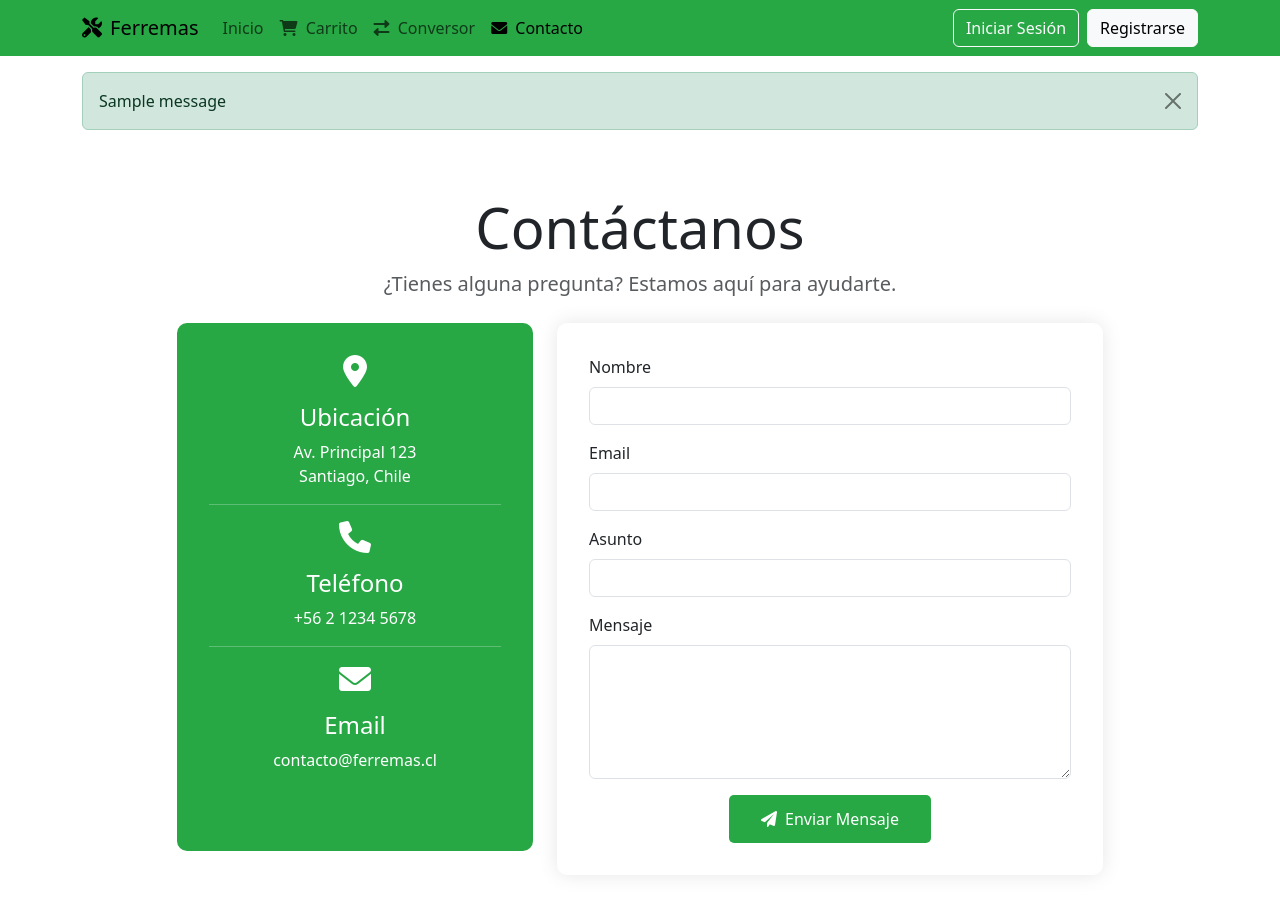
After one commit to maricons/FERREMAS, a Flask app: page /contacto in a window 1280 px wide. The commit adds this page. Run offline with Flask 3, Linux system fonts and the light colour scheme; tables that the repository leaves empty hold one stand-in row (values such as "Sample post"); one stand-in notice (Sample message) is shown; parts of the project's set-up code (start-up, migrations or seed data) failed here and were passed over.

Commit message:
Añadido contacto

```diff
--- a/flask-app/app.py
+++ b/flask-app/app.py
@@ -726,6 +726,50 @@ def get_currencies():
     except Exception as e:
         return jsonify({'error': 'Error interno del servidor'}), 500
 
+# Rutas para el contacto
+@app.route('/contacto')
+def contact_page():
+    user = session.get('user') if 'user' in session else None
+    return render_template('contact.html', user=user)
+
+@app.route('/api/contact', methods=['POST'])
+def send_contact_email():
+    try:
+        data = request.get_json()
+
+        if not data:
+            return jsonify({'error': 'No se recibieron datos'}), 400
+
+        required_fields = ['name', 'email', 'subject', 'message']
+        for field in required_fields:
+            if not data.get(field):
+                return jsonify({'error': f'El campo {field} es requerido'}), 400
+
+        # Crear el mensaje
+        msg = Message(
+            subject=f"Contacto Ferremas: {data['subject']}",
+            recipients=[os.getenv('MAIL_DEFAULT_SENDER')],
+            reply_to=data['email']
+        )
+
+        # Renderizar el template HTML
+        html = render_template(
+            'email/contact.html',
+            name=data['name'],
+            email=data['email'],
+            subject=data['subject'],
+            message=data['message']
+        )
+
+        msg.html = html
+        mail.send(msg)
+
+        return jsonify({'message': 'Mensaje enviado correctamente'}), 200
+
+    except Exception as e:
+        logger.error(f"Error al enviar correo de contacto: {str(e)}")
+        return jsonify({'error': 'Error al enviar el mensaje'}), 500
+
 # SIEMPRE DEBE ESTAR AL FINAL O EL PROGRAMA NO FUNCIONA
 if __name__ == '__main__':
     # Crear las tablas si no existen
--- a/flask-app/templates/base.html
+++ b/flask-app/templates/base.html
@@ -38,6 +38,12 @@
                             Conversor
                         </a>
                     </li>
+                    <li class="nav-item">
+                        <a class="nav-link {% if request.endpoint == 'contact_page' %}active{% endif %}" href="/contacto">
+                            <i class="fas fa-envelope me-1"></i>
+                            Contacto
+                        </a>
+                    </li>
                 </ul>
                 <div class="d-flex">
                     {% if user %}
--- /dev/null
+++ b/flask-app/templates/contact.html
@@ -0,0 +1,235 @@
+{% extends "base.html" %}
+
+{% block title %}Contacto - Ferremas{% endblock %}
+
+{% block extra_css %}
+<style>
+    .contact-card {
+        background: white;
+        border-radius: 10px;
+        box-shadow: 0 0 20px rgba(0,0,0,0.1);
+        padding: 2rem;
+    }
+
+    .contact-info {
+        background-color: var(--primary-color);
+        color: white;
+        border-radius: 10px;
+        padding: 2rem;
+    }
+
+    .contact-icon {
+        font-size: 2rem;
+        margin-bottom: 1rem;
+    }
+
+    .form-control:focus {
+        border-color: var(--primary-color);
+        box-shadow: 0 0 0 0.2rem rgba(var(--primary-color-rgb), 0.25);
+    }
+
+    .btn-contact {
+        background-color: var(--primary-color);
+        color: white;
+        padding: 0.75rem 2rem;
+        border: none;
+        border-radius: 5px;
+        transition: all 0.3s ease;
+    }
+
+    .btn-contact:hover {
+        background-color: var(--secondary-color);
+        color: white;
+        transform: translateY(-2px);
+    }
+
+    .error-message {
+        color: #dc3545;
+        font-size: 0.875rem;
+        margin-top: 0.25rem;
+        display: none;
+    }
+</style>
+{% endblock %}
+
+{% block content %}
+<div class="container py-5">
+    <div class="row justify-content-center">
+        <div class="col-md-8">
+            <div class="text-center mb-4">
+                <h1 class="display-4">Contáctanos</h1>
+                <p class="lead text-muted">¿Tienes alguna pregunta? Estamos aquí para ayudarte.</p>
+            </div>
+        </div>
+    </div>
+
+    <div class="row justify-content-center">
+        <div class="col-md-4 mb-4">
+            <div class="contact-info h-100">
+                <div class="text-center">
+                    <i class="fas fa-map-marker-alt contact-icon"></i>
+                    <h4>Ubicación</h4>
+                    <p>Av. Principal 123<br>Santiago, Chile</p>
+                </div>
+                <hr class="bg-white">
+                <div class="text-center">
+                    <i class="fas fa-phone contact-icon"></i>
+                    <h4>Teléfono</h4>
+                    <p>+56 2 1234 5678</p>
+                </div>
+                <hr class="bg-white">
+                <div class="text-center">
+                    <i class="fas fa-envelope contact-icon"></i>
+                    <h4>Email</h4>
+                    <p>contacto@ferremas.cl</p>
+                </div>
+            </div>
+        </div>
+
+        <div class="col-md-6">
+            <div class="contact-card">
+                <form id="contact-form" novalidate>
+                    <div class="mb-3">
+                        <label for="name" class="form-label">Nombre</label>
+                        <input type="text" class="form-control" id="name" name="name" required>
+                        <div class="error-message" id="name-error">Por favor, ingrese su nombre.</div>
+                    </div>
+
+                    <div class="mb-3">
+                        <label for="email" class="form-label">Email</label>
+                        <input type="email" class="form-control" id="email" name="email" required>
+                        <div class="error-message" id="email-error">Por favor, ingrese un email válido.</div>
+                    </div>
+
+                    <div class="mb-3">
+                        <label for="subject" class="form-label">Asunto</label>
+                        <input type="text" class="form-control" id="subject" name="subject" required>
+                        <div class="error-message" id="subject-error">Por favor, ingrese un asunto.</div>
+                    </div>
+
+                    <div class="mb-3">
+                        <label for="message" class="form-label">Mensaje</label>
+                        <textarea class="form-control" id="message" name="message" rows="5" required></textarea>
+                        <div class="error-message" id="message-error">Por favor, ingrese su mensaje.</div>
+                    </div>
+
+                    <div class="text-center">
+                        <button type="submit" class="btn btn-contact">
+                            <i class="fas fa-paper-plane me-2"></i>Enviar Mensaje
+                        </button>
+                    </div>
+                </form>
+            </div>
+        </div>
+    </div>
+</div>
+{% endblock %}
+
+{% block extra_js %}
+<script>
+document.addEventListener('DOMContentLoaded', function() {
+    const form = document.getElementById('contact-form');
+    const nameInput = document.getElementById('name');
+    const emailInput = document.getElementById('email');
+    const subjectInput = document.getElementById('subject');
+    const messageInput = document.getElementById('message');
+
+    function validateEmail(email) {
+        const re = /^[^\s@]+@[^\s@]+\.[^\s@]+$/;
+        return re.test(email);
+    }
+
+    function showError(input, errorId, message) {
+        input.classList.add('is-invalid');
+        document.getElementById(errorId).style.display = 'block';
+        document.getElementById(errorId).textContent = message;
+    }
+
+    function hideError(input, errorId) {
+        input.classList.remove('is-invalid');
+        document.getElementById(errorId).style.display = 'none';
+    }
+
+    function validateField(input, errorId, validationFn, errorMessage) {
+        if (!validationFn(input.value)) {
+            showError(input, errorId, errorMessage);
+            return false;
+        }
+        hideError(input, errorId);
+        return true;
+    }
+
+    form.addEventListener('submit', async function(e) {
+        e.preventDefault();
+
+        let isValid = true;
+
+        // Validar nombre
+        isValid = validateField(nameInput, 'name-error',
+            value => value.trim().length > 0,
+            'Por favor, ingrese su nombre.') && isValid;
+
+        // Validar email
+        isValid = validateField(emailInput, 'email-error',
+            validateEmail,
+            'Por favor, ingrese un email válido.') && isValid;
+
+        // Validar asunto
+        isValid = validateField(subjectInput, 'subject-error',
+            value => value.trim().length > 0,
+            'Por favor, ingrese un asunto.') && isValid;
+
+        // Validar mensaje
+        isValid = validateField(messageInput, 'message-error',
+            value => value.trim().length > 0,
+            'Por favor, ingrese su mensaje.') && isValid;
+
+        if (!isValid) return;
+
+        try {
+            const response = await fetch('/api/contact', {
+                method: 'POST',
+                headers: {
+                    'Content-Type': 'application/json'
+                },
+                body: JSON.stringify({
+                    name: nameInput.value,
+                    email: emailInput.value,
+                    subject: subjectInput.value,
+                    message: messageInput.value
+                })
+            });
+
+            const data = await response.json();
+
+            if (response.ok) {
+                alert('Mensaje enviado correctamente. Nos pondremos en contacto contigo pronto.');
+                form.reset();
+            } else {
+                alert(data.error || 'Error al enviar el mensaje. Por favor, intente nuevamente.');
+            }
+        } catch (error) {
+            console.error('Error:', error);
+            alert('Error al enviar el mensaje. Por favor, intente nuevamente.');
+        }
+    });
+
+    // Validación en tiempo real
+    [nameInput, emailInput, subjectInput, messageInput].forEach(input => {
+        input.addEventListener('input', function() {
+            const errorId = `${input.id}-error`;
+            if (input.value.trim().length > 0) {
+                hideError(input, errorId);
+            }
+        });
+    });
+
+    emailInput.addEventListener('input', function() {
+        const errorId = 'email-error';
+        if (validateEmail(this.value)) {
+            hideError(this, errorId);
+        }
+    });
+});
+</script>
+{% endblock %}
```
Also changed, not shown: flask-app/templates/email/contact.html (added, +65 -0 lines).
